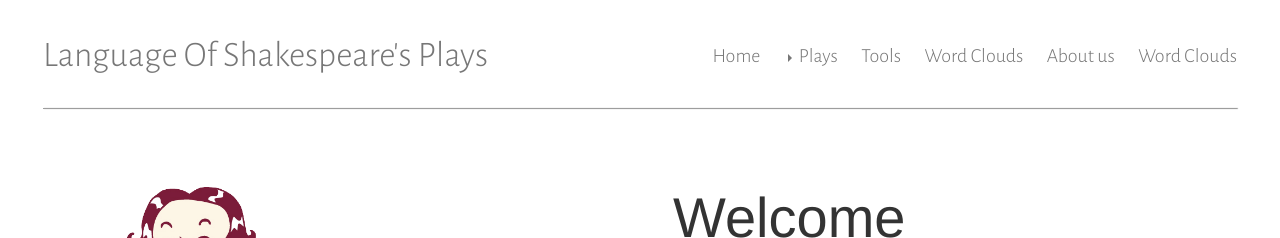
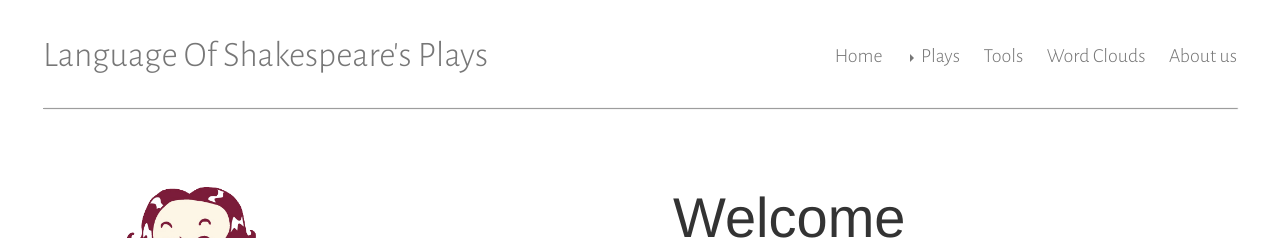
Before and after one commit to iahmed0/SU-LOSP.github.io, a Jekyll site: the page built from index.md, in a window 1280 px wide. Shown: the top 238 px of the page. Built offline with Jekyll 4.4.1, drawn with Linux system fonts in a browser that asks for light colours.

Commit message:
removed double word clouds link - now just the one

```diff
--- a/_layouts/default.html
+++ b/_layouts/default.html
@@ -31,9 +31,8 @@
             </div>
           </li>
           <li><a href="/tools/">Tools</a></li>
-	  <li><a href="/analyses/word_clouds/">Word Clouds</a></li>
+          <li><a href="/word_clouds/">Word Clouds</a></li>
           <li><a href="/about/">About us</a></li>
-          <li><a href="/word_clouds/">Word Clouds</a></li>
         </ul>
       </nav>
     </header>
```
